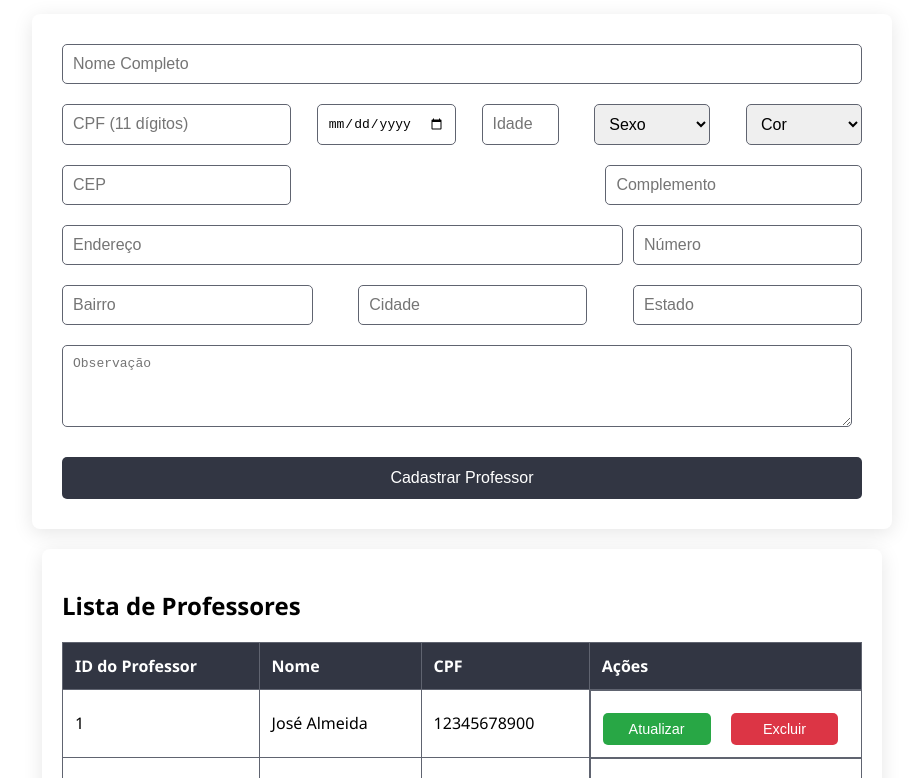
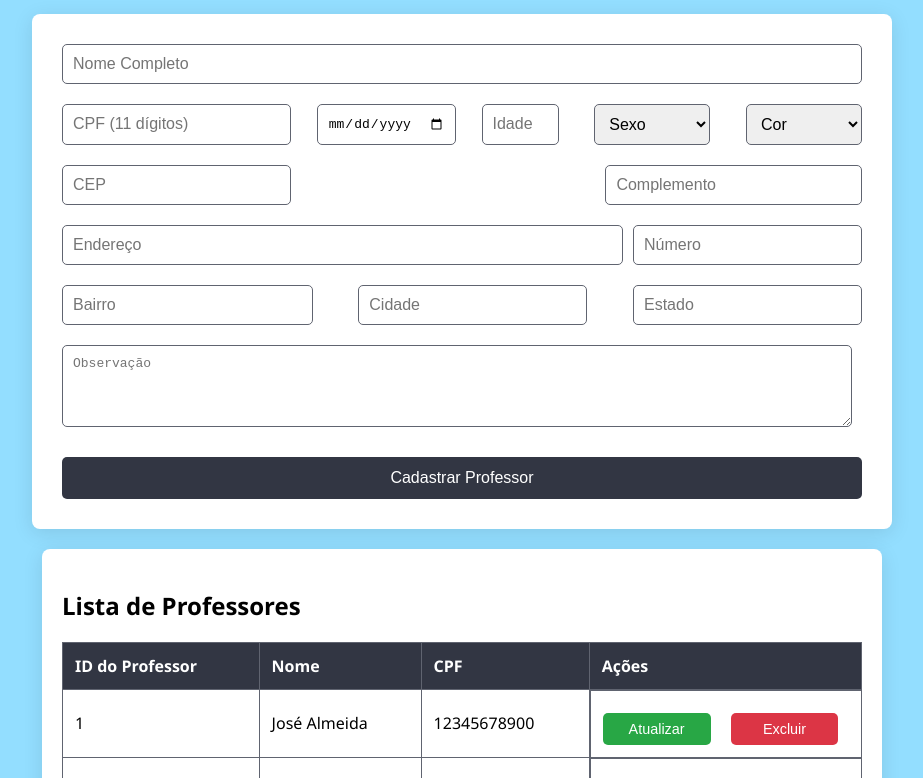
Before and after one commit to Auriacarvalho/Casa-da-Musica, a website: page Professores.html in a window 1280 px wide. Shown: the part 118-896 px from the top of the page, without its empty margins (178-1101 px from the left). Drawn offline with Linux system fonts and the light colour scheme.

Commit message:
Update Professores.html

```diff
--- a/Professores.html
+++ b/Professores.html
@@ -7,7 +7,7 @@
     <style>
         body {
             font-family: 'Segoe UI', Tahoma, Geneva, Verdana, sans-serif;
-            background-color: ##93deff; /* Cor de fundo */
+            background-color: #93deff; /* Cor de fundo */
             margin: 0;
             padding: 20px;
         }
```
